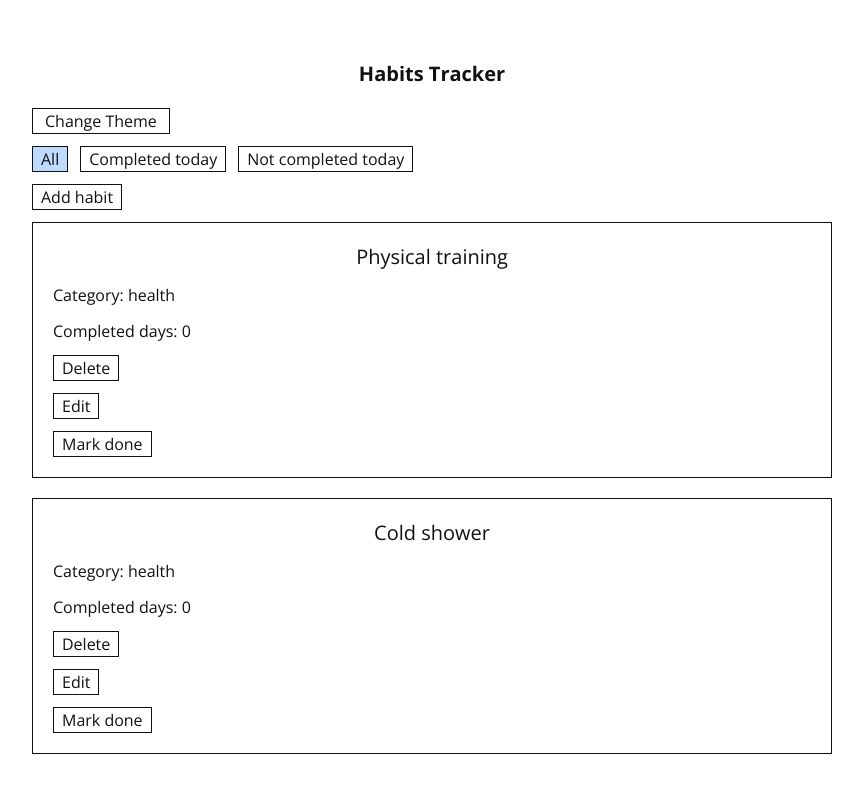
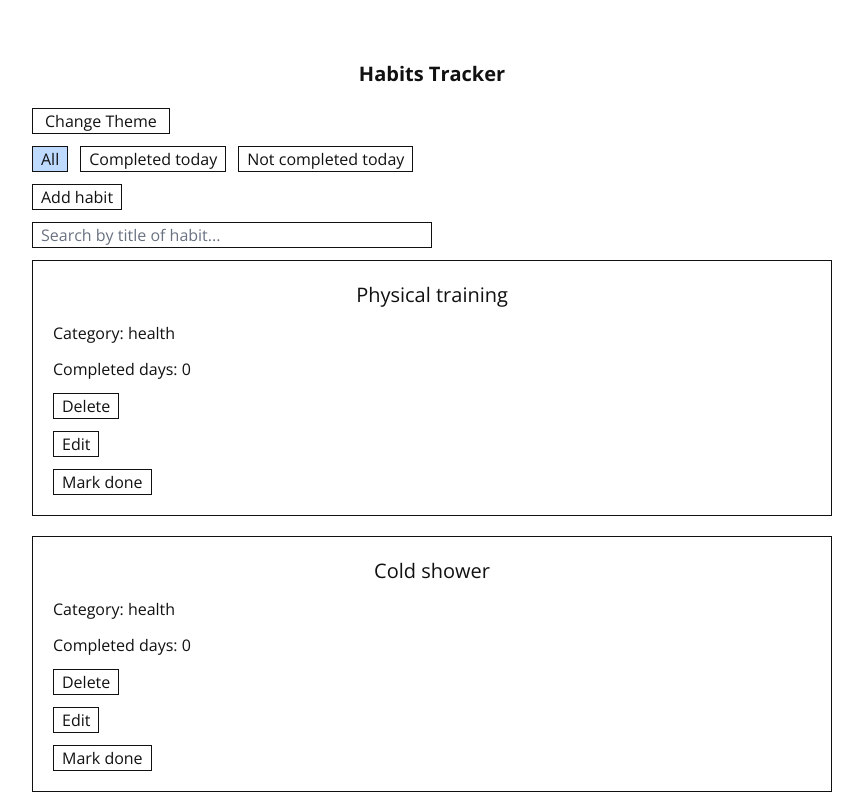
Before and after one commit to Vladimir-Bukhanov/Habits-Tracker, a React (Vite) app: page / in a window 1280 px wide. Shown: the whole page, without its empty margins (208-1071 px from the left). Built offline with nearby package versions, Linux system fonts and the light colour scheme.

Commit message:
feat: add ability to search habit by title

```diff
--- a/src/App.tsx
+++ b/src/App.tsx
@@ -41,6 +41,8 @@ export default function App() {
   })
 
   const [isEditing, setIsEditing] = useState<HabitType | null>(null)
+
+  const [search, setSearch] = useState<string>('')
 
   const [filterBtn, setFilterBtn] = useState<FilterBtnType>(() => {
     return (localStorage.getItem('filterBtn') as FilterBtnType || "All")
@@ -122,6 +124,11 @@ export default function App() {
 
   })
 
+  const searchedHabit = filteredHabits.filter(habit => habit.title.toLowerCase().includes(search))
+
+
+
+
   return (
     <div className='mx-auto mb-5 w-[90%] max-w-200 min-w-90'>
       <h1 className='text-center mt-15 mb-5 text-xl font-bold'>
@@ -144,8 +151,15 @@ export default function App() {
       >
         Add habit
       </button>
+      <input
+        type="text"
+        className={`mb-3 outline-0 border px-2 block w-1/2 min-w-60 ${theme === "light" ? "placeholder:text-gray-500" : "placeholder:text-gray-400"}`}
+        placeholder='Search by title of habit...'
+        value={search}
+        onChange={(e) => setSearch(e.target.value)}
+      />
       <HabitsList
-        habitsList={filteredHabits}
+        habitsList={searchedHabit}
         handleToggleHabit={handleToggleHabit}
         onDelete={onDelete}
         onEdit={setIsEditing}
```
